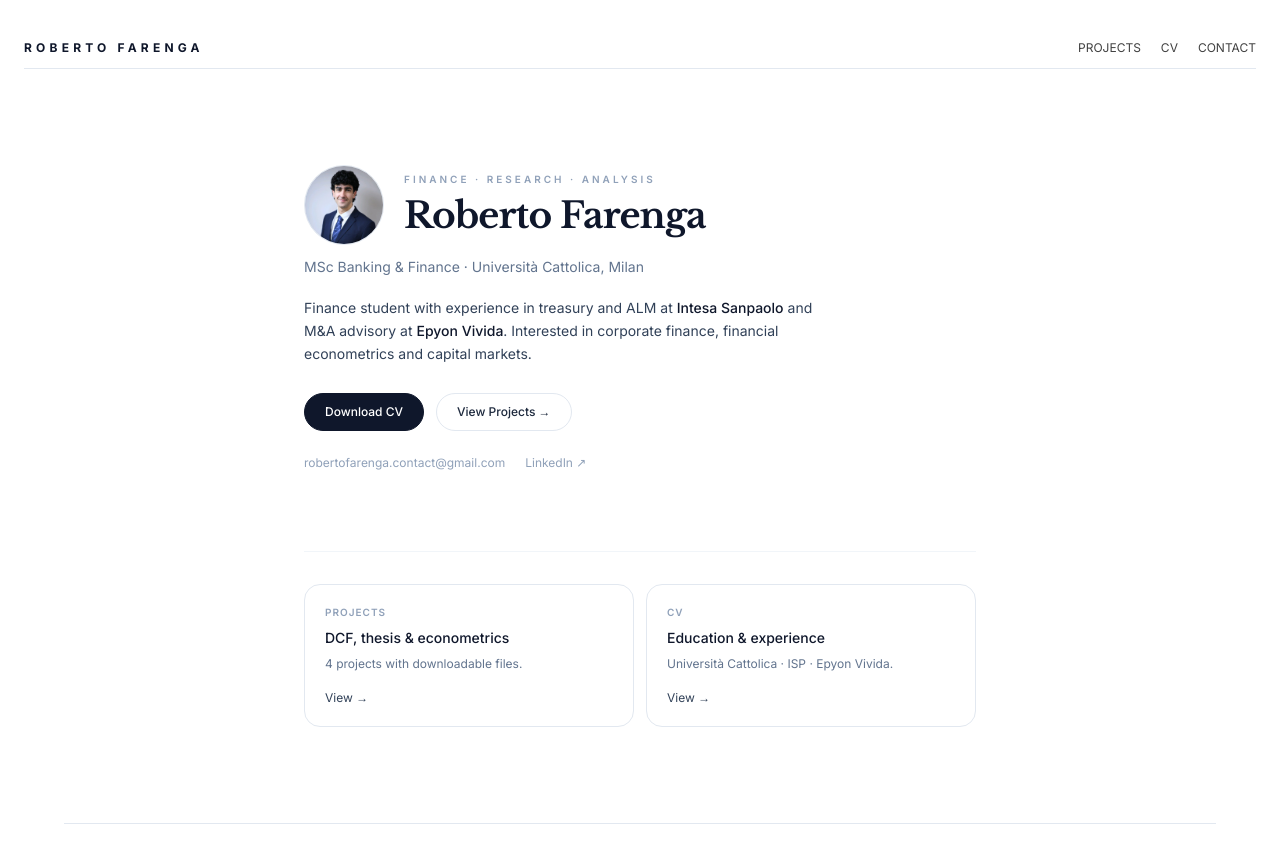
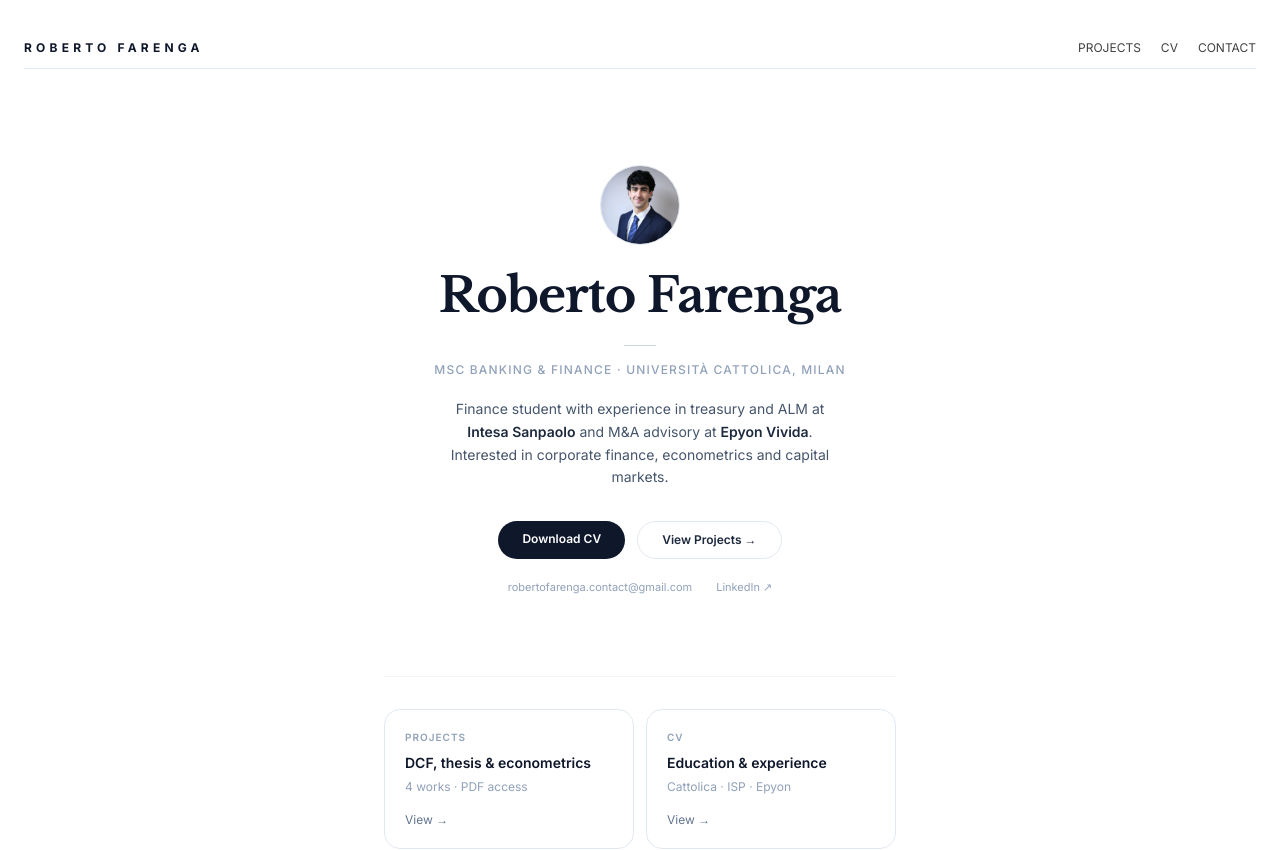
Before and after one commit to RobertoFare2002/roberto-farenga-website, a Next.js app: page / in a window 1280 px wide. Shown: the top 850 px of the page. Built offline with nearby package versions, Linux system fonts and the light colour scheme.

Commit message:
Redesign home: centered layout, staggered animations

```diff
--- a/app/globals.css
+++ b/app/globals.css
@@ -2,7 +2,7 @@
 
 :root {
   --background: #ffffff;
-  --foreground: #171717;
+  --foreground: #0f172a;
 }
 
 @theme inline {
@@ -10,14 +10,9 @@
   --color-foreground: var(--foreground);
 }
 
-
 body {
   background: var(--background);
   color: var(--foreground);
-}
-
-:root {
-  --accent: #1e293b; /* slate-800 */
 }
 
 .title-serif {
@@ -28,5 +23,43 @@ body {
 html { color-scheme: light; }
 body {
   background: #ffffff !important;
-  color: #0f172a !important; /* slate-900 */
+  color: #0f172a !important;
 }
+
+/* ── Animations ─────────────────────────────── */
+
+@keyframes fadeUp {
+  from {
+    opacity: 0;
+    transform: translateY(14px);
+  }
+  to {
+    opacity: 1;
+    transform: translateY(0);
+  }
+}
+
+@keyframes fadeIn {
+  from { opacity: 0; }
+  to   { opacity: 1; }
+}
+
+@keyframes expandWidth {
+  from { width: 0; }
+  to   { width: 2rem; }
+}
+
+.anim-fade-up {
+  opacity: 0;
+  animation: fadeUp 0.55s cubic-bezier(0.22, 1, 0.36, 1) forwards;
+}
+
+.anim-fade-in {
+  opacity: 0;
+  animation: fadeIn 0.5s ease-out forwards;
+}
+
+.anim-line {
+  width: 0;
+  animation: expandWidth 0.5s cubic-bezier(0.22, 1, 0.36, 1) forwards;
+}
--- a/app/page.tsx
+++ b/app/page.tsx
@@ -1,123 +1,160 @@
 import Link from "next/link";
 import Image from "next/image";
+import fs from "fs";
+import path from "path";
 import { CONTACT } from "@/app/lib/constants";
 
 export default function Home() {
+  const hasPhoto = fs.existsSync(
+    path.join(process.cwd(), "public", "profile.jpg")
+  );
+
   return (
     <main>
-      <div className="w-full max-w-2xl mx-auto px-2 sm:px-0">
+      <div className="w-full max-w-lg mx-auto flex flex-col items-center text-center">
 
-        {/* Hero */}
-        <section className="mt-10 sm:mt-16">
-
-          {/* Photo + name row */}
-          <div className="flex items-center gap-5">
-            <div className="relative w-16 h-16 sm:w-20 sm:h-20 rounded-full overflow-hidden border border-slate-200 bg-slate-100 shrink-0">
+        {/* ── Avatar ────────────────────────────────── */}
+        <div
+          className="anim-fade-in mt-10 sm:mt-16 w-20 h-20 rounded-full overflow-hidden border border-slate-200 bg-slate-100 flex items-center justify-center shrink-0"
+          style={{ animationDelay: "0ms" }}
+        >
+          {hasPhoto ? (
             <Image
               src="/profile.jpg"
               alt="Roberto Farenga"
-                fill
-                className="object-cover"
+              width={80}
+              height={80}
+              className="object-cover w-full h-full"
               priority
             />
+          ) : (
+            <span className="title-serif text-slate-400 text-lg font-semibold select-none">
+              RF
+            </span>
+          )}
         </div>
 
-            <div>
-              <p className="text-[10px] tracking-[0.3em] font-semibold text-slate-400 uppercase">
-                Finance · Research · Analysis
-              </p>
-              <h1 className="title-serif mt-1.5 text-3xl sm:text-4xl font-bold tracking-tight text-slate-900 leading-tight">
+        {/* ── Name ─────────────────────────────────── */}
+        <h1
+          className="anim-fade-up title-serif mt-5 text-4xl sm:text-5xl font-bold tracking-tight text-slate-900 leading-tight"
+          style={{ animationDelay: "80ms" }}
+        >
           Roberto Farenga
         </h1>
-            </div>
-          </div>
 
-          <p className="mt-3 text-sm text-slate-500">
+        {/* ── Decorative line ──────────────────────── */}
+        <div
+          className="anim-line mt-5 h-px bg-slate-300"
+          style={{ animationDelay: "220ms" }}
+        />
+
+        {/* ── Role ─────────────────────────────────── */}
+        <p
+          className="anim-fade-up mt-4 text-xs tracking-widest text-slate-400 uppercase font-medium"
+          style={{ animationDelay: "280ms" }}
+        >
           MSc Banking &amp; Finance · Università Cattolica, Milan
         </p>
 
-          <p className="mt-5 text-sm text-slate-700 leading-relaxed max-w-lg">
+        {/* ── Bio ──────────────────────────────────── */}
+        <p
+          className="anim-fade-up mt-5 text-sm text-slate-600 leading-relaxed max-w-sm"
+          style={{ animationDelay: "340ms" }}
+        >
           Finance student with experience in treasury and ALM at{" "}
-            <span className="font-medium text-slate-900">Intesa Sanpaolo</span> and
-            M&amp;A advisory at{" "}
-            <span className="font-medium text-slate-900">Epyon Vivida</span>.
-            Interested in corporate finance, financial econometrics and capital markets.
+          <span className="font-semibold text-slate-800">Intesa Sanpaolo</span>{" "}
+          and M&amp;A advisory at{" "}
+          <span className="font-semibold text-slate-800">Epyon Vivida</span>.
+          Interested in corporate finance, econometrics and capital markets.
         </p>
 
-          <div className="mt-7 flex flex-wrap gap-3">
+        {/* ── CTAs ─────────────────────────────────── */}
+        <div
+          className="anim-fade-up mt-8 flex flex-wrap justify-center gap-3"
+          style={{ animationDelay: "400ms" }}
+        >
           <a
             href="/cv.pdf"
-              className="rounded-full border border-slate-900 bg-slate-900 px-5 py-2.5 text-xs font-medium text-white hover:bg-slate-700 transition-colors"
+            className="rounded-full bg-slate-900 px-6 py-2.5 text-xs font-semibold text-white hover:bg-slate-700 active:scale-95 transition-all"
           >
             Download CV
           </a>
           <Link
             href="/projects"
-              className="rounded-full border border-slate-200 px-5 py-2.5 text-xs font-medium text-slate-800 hover:border-slate-300 hover:bg-slate-50 transition-colors"
+            className="rounded-full border border-slate-200 px-6 py-2.5 text-xs font-semibold text-slate-800 hover:border-slate-400 hover:bg-slate-50 active:scale-95 transition-all"
           >
             View Projects →
           </Link>
         </div>
 
-          <div className="mt-6 flex gap-5">
+        {/* ── Contact links ────────────────────────── */}
+        <div
+          className="anim-fade-up mt-5 flex justify-center gap-6"
+          style={{ animationDelay: "460ms" }}
+        >
           <a
-              className="text-xs text-slate-400 hover:text-slate-700 transition-colors"
             href={`mailto:${CONTACT.email}`}
+            className="text-[11px] text-slate-400 hover:text-slate-700 transition-colors"
           >
             {CONTACT.email}
           </a>
           <a
-              className="text-xs text-slate-400 hover:text-slate-700 transition-colors"
             href={CONTACT.linkedin}
             target="_blank"
             rel="noreferrer"
+            className="text-[11px] text-slate-400 hover:text-slate-700 transition-colors"
           >
             LinkedIn ↗
           </a>
         </div>
-        </section>
 
-        {/* Divider */}
-        <div className="mt-14 sm:mt-20 border-t border-slate-100" />
+        {/* ── Divider ──────────────────────────────── */}
+        <div
+          className="anim-fade-in mt-14 sm:mt-20 w-full border-t border-slate-100"
+          style={{ animationDelay: "520ms" }}
+        />
 
-        {/* Cards */}
-        <section className="mt-8 grid grid-cols-1 gap-3 sm:grid-cols-2">
+        {/* ── Navigation cards ─────────────────────── */}
+        <div
+          className="anim-fade-up mt-8 w-full grid grid-cols-2 gap-3 pb-2"
+          style={{ animationDelay: "580ms" }}
+        >
           <Link
             href="/projects"
-            className="group rounded-2xl border border-slate-200 p-5 transition-all hover:border-slate-300 hover:shadow-sm"
+            className="group rounded-2xl border border-slate-200 p-5 text-left transition-all duration-200 hover:border-slate-300 hover:shadow-sm hover:-translate-y-0.5"
           >
             <p className="text-[10px] tracking-widest font-semibold text-slate-400 uppercase">
               Projects
             </p>
-            <p className="mt-2 text-sm font-medium text-slate-900">
+            <p className="mt-2 text-sm font-semibold text-slate-900">
               DCF, thesis &amp; econometrics
             </p>
-            <p className="mt-1.5 text-xs text-slate-500 leading-relaxed">
-              4 projects with downloadable files.
+            <p className="mt-1 text-xs text-slate-400 leading-relaxed">
+              4 works · PDF access
             </p>
-            <p className="mt-4 text-xs text-slate-700 group-hover:text-slate-900 transition-colors">
+            <p className="mt-4 text-xs text-slate-500 group-hover:text-slate-900 transition-colors">
               View →
             </p>
           </Link>
 
           <Link
             href="/cv"
-            className="group rounded-2xl border border-slate-200 p-5 transition-all hover:border-slate-300 hover:shadow-sm"
+            className="group rounded-2xl border border-slate-200 p-5 text-left transition-all duration-200 hover:border-slate-300 hover:shadow-sm hover:-translate-y-0.5"
           >
             <p className="text-[10px] tracking-widest font-semibold text-slate-400 uppercase">
               CV
             </p>
-            <p className="mt-2 text-sm font-medium text-slate-900">
+            <p className="mt-2 text-sm font-semibold text-slate-900">
               Education &amp; experience
             </p>
-            <p className="mt-1.5 text-xs text-slate-500 leading-relaxed">
-              Università Cattolica · ISP · Epyon Vivida.
+            <p className="mt-1 text-xs text-slate-400 leading-relaxed">
+              Cattolica · ISP · Epyon
             </p>
-            <p className="mt-4 text-xs text-slate-700 group-hover:text-slate-900 transition-colors">
+            <p className="mt-4 text-xs text-slate-500 group-hover:text-slate-900 transition-colors">
               View →
             </p>
           </Link>
-        </section>
+        </div>
 
       </div>
     </main>
```
Lines whose indentation alone changed are shown as unchanged.
